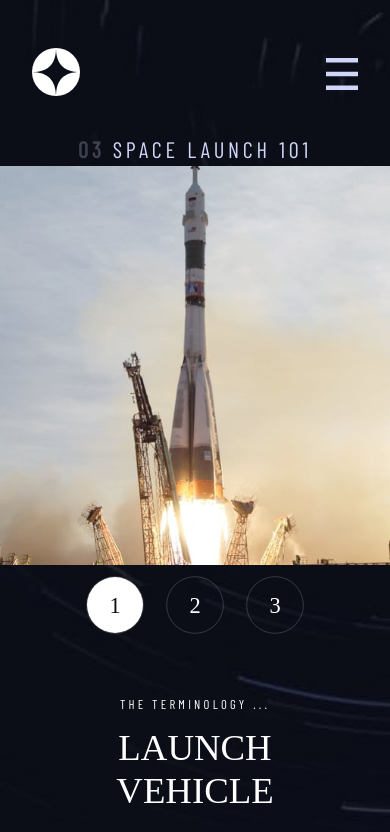
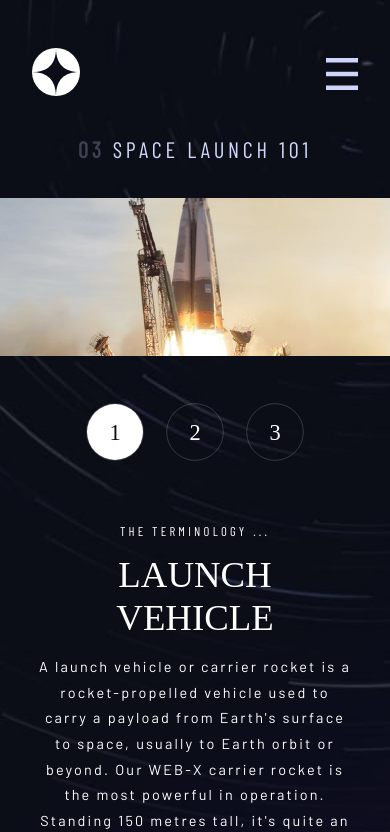
Before and after one commit to WilliamLa59/WebMockups, a React (Create React App) app in the folder space-tourism-website-challange/: page /technology in a window 390 px wide. Shown: the top 832 px of the page. Built offline with nearby package versions, Linux system fonts and the light colour scheme; a web font is replaced by a local one.

Commit message:
crew mobile page fully functional
- edited launch vehicle photo to remove empty space

```diff
--- a/space-tourism-website-challange/src/components/Technology.jsx
+++ b/space-tourism-website-challange/src/components/Technology.jsx
@@ -1,23 +1,30 @@
 import React, { useState, useEffect } from 'react'
 
-import vehicleImg from "../assets/technology/image-launch-vehicle-portrait.jpg";
-import portImg from "../assets/technology/image-spaceport-portrait.jpg";
-import capsuleImg from "../assets/technology/image-space-capsule-portrait.jpg";
+import vehicleImgP from "../assets/technology/image-launch-vehicle-portrait.jpg";
+import vehicleImgL from "../assets/technology/image-launch-vehicle-landscape.jpg";
+import portImgP from "../assets/technology/image-spaceport-portrait.jpg";
+import portImgL from "../assets/technology/image-spaceport-landscape.jpg"
+import capsuleImgP from "../assets/technology/image-space-capsule-portrait.jpg";
+import capsuleImgL from "../assets/technology/image-space-capsule-landscape.jpg";
 
 export const Technology = () => {
+  const vehicleImg = {portrait: vehicleImgP, landscape: vehicleImgL};
+  const portImg = {portrait: portImgP, landscape: portImgL};
+  const capsuleImg = {portrait: capsuleImgP, landscape: capsuleImgL};
+
   const Vehicle = {name: "LAUNCH VEHICLE", desc: "A launch vehicle or carrier rocket is a rocket-propelled vehicle used to carry a payload from Earth's surface to space, usually to Earth orbit or beyond. Our  WEB-X carrier rocket is the most powerful in operation. Standing 150 metres tall, it's quite an awe-inspiring sight on the launch pad!"};
   const Port = {name: "SPACEPORT", desc: "A spaceport or cosmodrome is a site for launching (or receiving) spacecraft, by analogy to the seaport for ships or airport for aircraft. Based in the famous Cape Canaveral, our spaceport is ideally situated to take advantage of the Earth’s rotation for launch."};
   const Capsule = {name: "SPACE CAPSULE", desc: " A space capsule is an often-crewed spacecraft that uses a blunt-body reentry capsule to reenter the Earth's atmosphere without wings. Our capsule is where you'll spend your time during the flight. It includes a space gym, cinema, and plenty of other activities to keep you entertained."};
 
   const initalTech = () => JSON.parse(localStorage.getItem("Technology")) || Vehicle;
-  const initialImg = () => localStorage.getItem("TechnologyImg") || vehicleImg;
+  const initialImg = () => JSON.parse(localStorage.getItem("TechnologyImg")) || vehicleImg;
 
   const[currentTech, setCurrentTech] = useState(initalTech);
   const[currentTechImg, setCurrentTechImg] = useState(initialImg);
 
   useEffect(() => {
     localStorage.setItem("Technology", JSON.stringify(currentTech));
-    localStorage.setItem("TechnologyImg", currentTechImg);
+    localStorage.setItem("TechnologyImg", JSON.stringify(currentTechImg));
   });
 
   document.body.className = "technology-page";
@@ -56,7 +63,11 @@ export const Technology = () => {
         </div>
       </div>
       <div className='tech-img-container'>
-          <img src={currentTechImg} alt="" />
+        {/* <img src={currentTechImg} alt="" /> */}
+          <picture>
+            <source media='(max-width: 600px)' srcSet={currentTechImg.landscape}/>
+            <img src={currentTechImg.portrait} alt="" />
+          </picture>
       </div>
     </div>
   )
--- a/space-tourism-website-challange/src/index.css
+++ b/space-tourism-website-challange/src/index.css
@@ -711,6 +711,14 @@ header {
     order: 1;
   }
 
+  .tech-img-container img {
+    width: 100%;
+    height: 100%;
+    margin-top: 2rem;
+    margin-bottom: 2rem;
+    object-fit: cover;
+  }
+
   .tech-nav-container {
     flex-direction: row;
     order: 2;
```
Also changed, not shown: space-tourism-website-challange/src/assets/technology/image-launch-vehicle-landscape.jpg.
